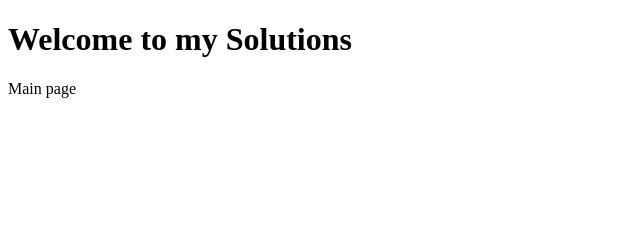
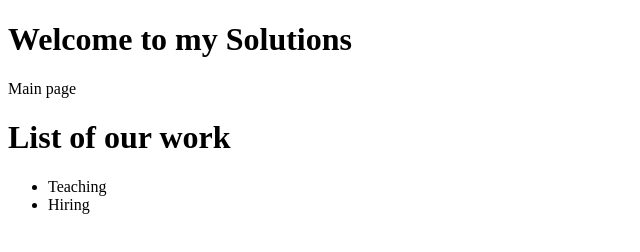
Before and after one commit to AdelineA/Gym-Bundle-Exercises-Solutions, a plain HTML site: page home.html in a window 1280 px wide. Shown: the whole page, without its empty margins (0-640 px from the left). Drawn offline with Linux system fonts and the light colour scheme.

Commit message:
adding changes on home file

```diff
--- a/home.html
+++ b/home.html
@@ -10,5 +10,12 @@
     <div>
         <p>Main page</p>
     </div>
+    <div>
+        <h1>List of our work</h1>
+        <ul>
+            <li>Teaching</li>
+            <li>Hiring</li>
+        </ul>
+    </div>
 </body>
 </html>
```
